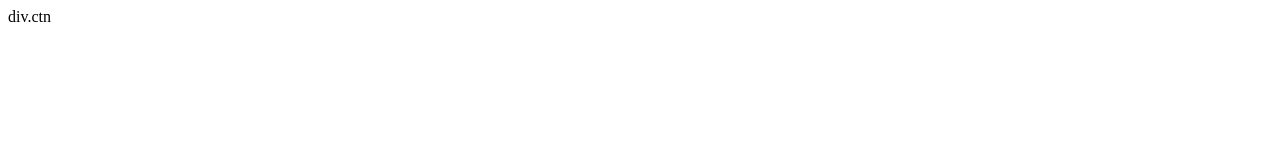
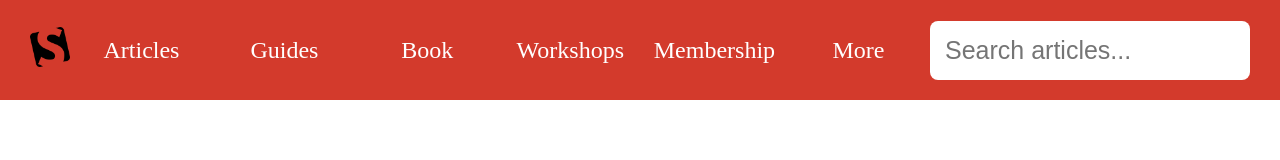
Before and after one commit to abdiganiyevogabek/smashing-magazine, a plain HTML site: page index.html in a window 1280 px wide. Drawn offline with Linux system fonts and the light colour scheme.

Commit message:
add navbar

```diff
--- a/index.css
+++ b/index.css
@@ -0,0 +1,49 @@
+* {
+  margin: 0;
+  padding: 0;
+  box-sizing: border-box;
+}
+
+.navbar {
+  background-color: #D33A2C;
+  display: flex;
+  justify-content: space-around;
+  align-items: center;
+  color: white;
+  font-size: 24px;
+  height: 100px;
+  padding: 0 30px;
+}
+
+
+.logo {
+  height: 40px;
+  width: 40px;
+  flex: 1;
+}
+
+.navbar-link {
+  padding: 8px 12px;
+  flex: 3;
+  text-align: center;
+  width: fit-content;
+}
+
+.navbar-link:hover {
+  background-color: rgba(0, 0, 0, 0.2);
+  border: none;
+  border-radius: 6px;
+  cursor: pointer;
+}
+
+.search {
+  padding: 15px;
+  font-size: 25px;
+  width: 320px;
+  border: none;
+  border-radius: 8px;
+}
+
+.search-bar {
+  flex: 5;
+}
--- a/index.html
+++ b/index.html
@@ -9,6 +9,19 @@
   <link rel="shortcut icon" href="./images/icon.png" type="image/x-icon">
 </head>
 <body>
-  div.ctn
+  <div class="ctn">
+    <header class="navbar">
+      <a href="#"><img class="logo" src="./images/icon.png" alt="logo"></a>
+      <div class="navbar-link">Articles</div>
+      <div class="navbar-link">Guides</div>
+      <div class="navbar-link">Book</div>
+      <div class="navbar-link">Workshops</div>
+      <div class="navbar-link">Membership</div>
+      <div class="navbar-link">More</div>
+      <form action="" class="search-bar">
+        <input type="text" class="search" placeholder="Search articles...">
+      </form>
+    </header>
+  </div>
 </body>
 </html>
```
